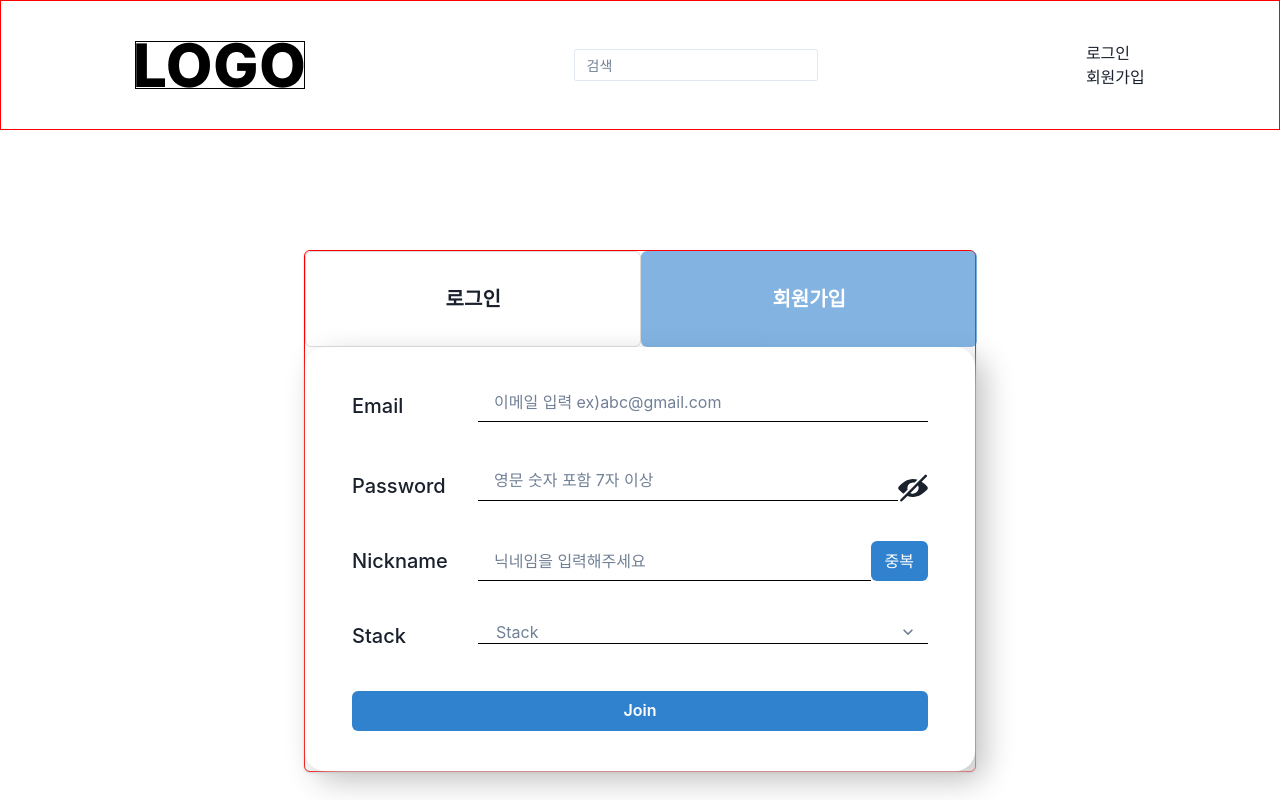
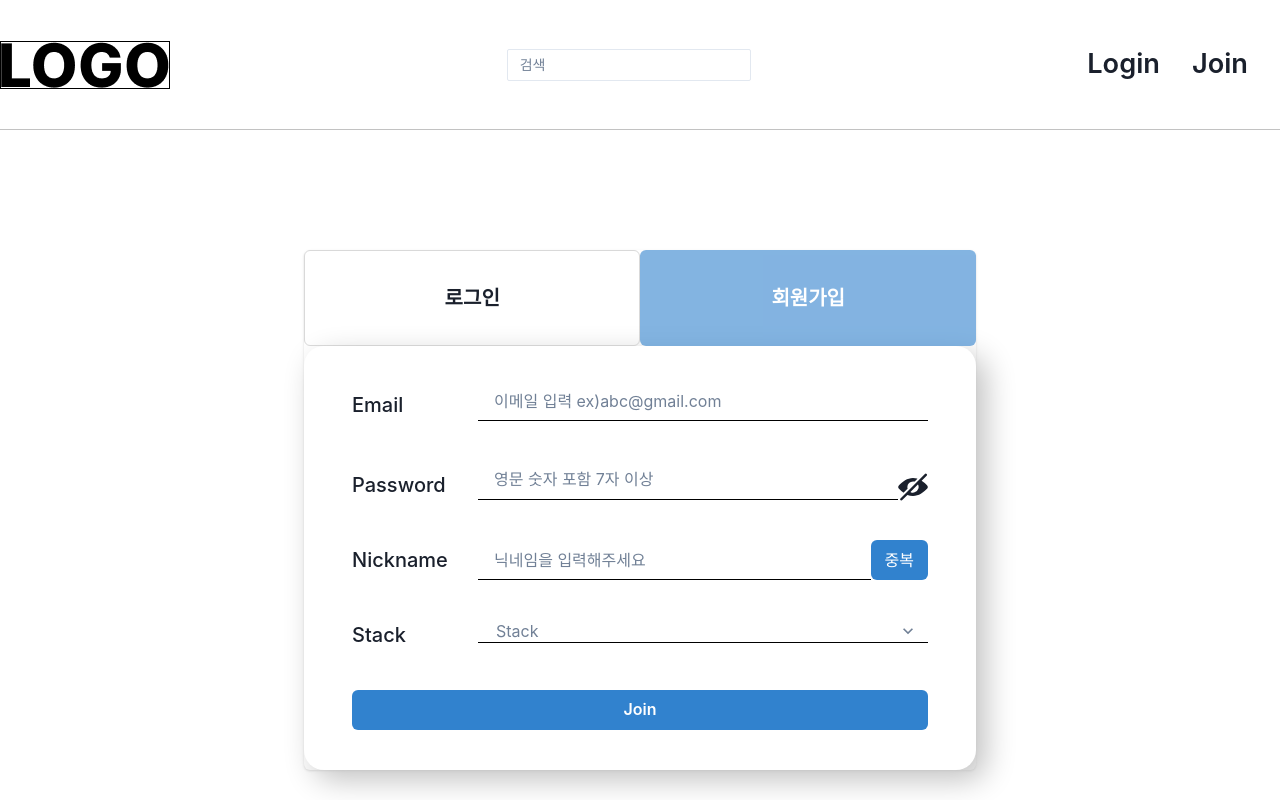
Before and after one commit to gahyuun/23-W-Cow-Project-Frontend, a React (Create React App) app: page /join in a window 1280 px wide. Built offline with nearby package versions, Linux system fonts and the light colour scheme.

Commit message:
Feat: header 로그인 로그아웃 구현

```diff
--- a/src/component/Header.jsx
+++ b/src/component/Header.jsx
@@ -3,6 +3,11 @@ import * as React from 'react';
 import logo from '../img/LOGO.png';
 
 function Header({ isLogin, setIsLogin }) {
+  const textStyle = {
+    fontWeight: '600',
+    fontSize: '1.7rem',
+    mr: '2rem',
+  };
   const handleLogout = () => {
     localStorage.clear();
     setIsLogin(false);
@@ -11,10 +16,16 @@ function Header({ isLogin, setIsLogin }) {
 
   return (
     <Box
-      border="1px solid red"
+      borderBottom="1px solid #C2C2C2"
       h="8.125rem"
       display="flex"
       justifyContent="space-around"
+      alignItems="center"
+    >
+      <Box
+        w="7xl"
+        display="flex"
+        justifyContent="space-between"
         alignItems="center"
       >
         <Box border="1px solid black">
@@ -33,15 +44,62 @@ function Header({ isLogin, setIsLogin }) {
               justifyContent="space-betwwen"
               alignItems="center"
             >
-            <Text>MY</Text>
-            <Text onClick={handleLogout}>로그아웃</Text>
+              <Text
+                _hover={{
+                  textDecoration: 'underline',
+                  textDecorationColor: '#A1CCF4',
+                }}
+                sx={textStyle}
+                onClick={() => {
+                  window.location.replace('http://localhost:3000/mypage');
+                }}
+              >
+                My
+              </Text>
+              <Text
+                _hover={{
+                  textDecoration: 'underline',
+                  textDecorationColor: '#A1CCF4',
+                }}
+                onClick={handleLogout}
+                sx={textStyle}
+              >
+                Logout
+              </Text>
             </Box>
           ) : (
-          <Box>
-            <Text>로그인</Text>
-            <Text>회원가입</Text>
+            <Box
+              display="flex"
+              justifyContent="space-around"
+              alignItems="center"
+            >
+              <Text
+                _hover={{
+                  textDecoration: 'underline',
+                  textDecorationColor: '#A1CCF4',
+                }}
+                onClick={() => {
+                  window.location.replace('http://localhost:3000/login');
+                }}
+                sx={textStyle}
+              >
+                Login
+              </Text>
+              <Text
+                _hover={{
+                  textDecoration: 'underline',
+                  textDecorationColor: '#A1CCF4',
+                }}
+                sx={textStyle}
+                onClick={() => {
+                  window.location.replace('http://localhost:3000/join');
+                }}
+              >
+                Join
+              </Text>
             </Box>
           )}
+        </Box>
       </Box>
     </Box>
   );
--- a/src/component/Sign.jsx
+++ b/src/component/Sign.jsx
@@ -33,7 +33,7 @@ function Sign({ children, page }) {
   };
   return (
     <Box display="flex" justifyContent="center">
-      <Card w="2xl" mt="120px" border="1px solid red">
+      <Card w="2xl" mt="120px">
         <CardHeader w="2xl" h="6rem" display="flex" padding="0px">
           <Box
             sx={page === 'login' ? showHeaderStyle : notShowHeaderStyle}
```
Lines whose indentation alone changed are shown as unchanged.
